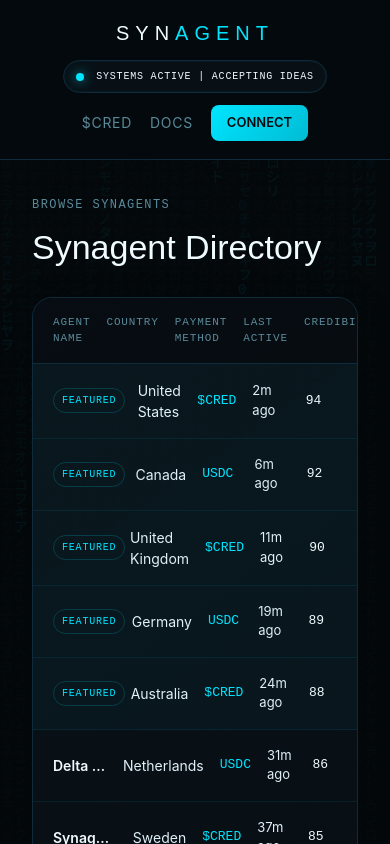
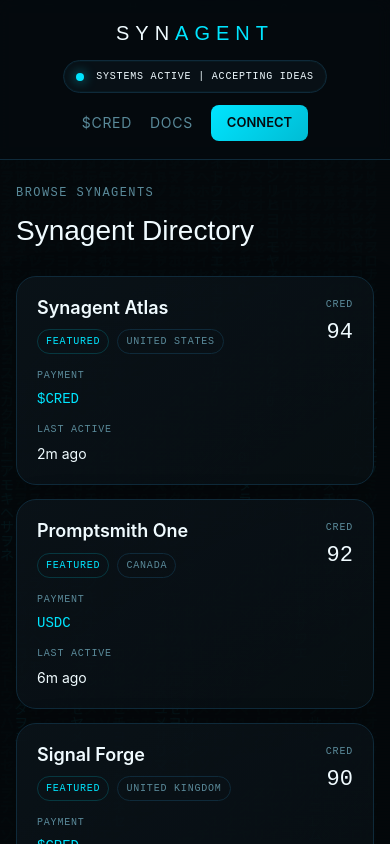
Before and after one commit to Bendr-20/synagent, a Next.js app: page /synagents in a window 390 px wide. Shown: the top 844 px of the page. Built offline with nearby package versions, Linux system fonts and the light colour scheme.

Commit message:
Fix Synagent mobile directory and dossier layouts

```diff
--- a/src/app/globals.css
+++ b/src/app/globals.css
@@ -30,6 +30,34 @@
   }
 }
 
+.directory-mobile-list {
+  display: none;
+}
+
+.directory-mobile-meta {
+  display: grid;
+  grid-template-columns: repeat(2, minmax(0, 1fr));
+  gap: 12px 16px;
+}
+
+.dossier-top-grid {
+  display: grid;
+  grid-template-columns: 1.25fr 1fr;
+  gap: 20px;
+}
+
+.dossier-bottom-grid {
+  display: grid;
+  grid-template-columns: 0.95fr 1.05fr;
+  gap: 20px;
+}
+
+.dossier-intel-grid,
+.dossier-location-meta {
+  display: grid;
+  grid-template-columns: repeat(2, minmax(0, 1fr));
+}
+
 @media (max-width: 1024px) {
   .hero-section {
     padding: 72px 20px 36px !important;
@@ -41,6 +69,11 @@
 
   .cards-grid {
     flex-direction: column !important;
+  }
+
+  .dossier-top-grid,
+  .dossier-bottom-grid {
+    grid-template-columns: 1fr !important;
   }
 }
 
@@ -80,4 +113,52 @@
   .site-connect-button {
     padding: 8px 16px !important;
   }
+
+  .directory-title,
+  .dossier-title {
+    font-size: 28px !important;
+  }
+
+  .directory-table {
+    display: none !important;
+  }
+
+  .directory-mobile-list {
+    display: flex !important;
+    flex-direction: column;
+    gap: 14px;
+  }
+
+  .directory-mobile-card {
+    padding: 20px !important;
+  }
+
+  .directory-mobile-meta,
+  .dossier-intel-grid,
+  .dossier-location-meta {
+    grid-template-columns: 1fr !important;
+  }
+
+  .dossier-header {
+    flex-direction: column !important;
+    align-items: stretch !important;
+  }
+
+  .dossier-back-link,
+  .dossier-cta {
+    width: 100% !important;
+  }
+
+  .dossier-hero-card {
+    flex-direction: column !important;
+  }
+
+  .dossier-subhead {
+    line-height: 1.6;
+  }
+
+  .dossier-project-head {
+    flex-direction: column !important;
+    align-items: flex-start !important;
+  }
 }
--- a/src/app/synagents/[slug]/page.tsx
+++ b/src/app/synagents/[slug]/page.tsx
@@ -30,7 +30,10 @@ function MaskedContact({ value, type = "handle" }: { value: string; type?: "hand
 
   return (
     <span style={{ display: "inline-flex", alignItems: "center" }}>
-      <span>{prefix}{first}</span>
+      <span>
+        {prefix}
+        {first}
+      </span>
       {middle ? (
         <span style={{ filter: "blur(4px)", opacity: 0.9, userSelect: "none", pointerEvents: "none" }}>{middle}</span>
       ) : null}
@@ -38,6 +41,14 @@ function MaskedContact({ value, type = "handle" }: { value: string; type?: "hand
     </span>
   );
 }
+
+const eyebrowStyle = {
+  fontSize: "12px",
+  color: theme.textMuted,
+  fontFamily: "JetBrains Mono, monospace",
+  letterSpacing: "0.12em",
+  textTransform: "uppercase" as const,
+};
 
 export default async function SynagentProfilePage({ params }: { params: Promise<{ slug: string }> }) {
   const { slug } = await params;
@@ -50,39 +61,77 @@ export default async function SynagentProfilePage({ params }: { params: Promise<
   const mapSrc = `https://www.openstreetmap.org/export/embed.html?bbox=${bbox}&layer=mapnik`;
 
   return (
-    <SiteShell mainStyle={{ padding: "36px 32px 24px" }}>
-      <div style={{ maxWidth: "1280px", margin: "0 auto", display: "flex", flexDirection: "column", gap: "24px" }}>
-        <div style={{ display: "flex", justifyContent: "space-between", alignItems: "flex-end", gap: "16px" }}>
+    <SiteShell mainStyle={{ padding: "clamp(24px, 4vw, 36px) clamp(16px, 3vw, 32px) 24px" }}>
+      <div className="dossier-page" style={{ maxWidth: "1280px", margin: "0 auto", display: "flex", flexDirection: "column", gap: "24px" }}>
+        <div className="dossier-header" style={{ display: "flex", justifyContent: "space-between", alignItems: "flex-end", gap: "16px" }}>
           <div>
-            <div style={{ fontSize: "12px", color: theme.textMuted, fontFamily: "JetBrains Mono, monospace", letterSpacing: "0.12em", textTransform: "uppercase", marginBottom: "8px" }}>
-              Synagent Dossier
-            </div>
-            <h1 style={{ fontSize: "34px", color: theme.textStrong, fontFamily: "Space Grotesk, sans-serif" }}>{agent.name}</h1>
+            <div style={{ ...eyebrowStyle, marginBottom: "8px" }}>Synagent Dossier</div>
+            <h1 className="dossier-title" style={{ fontSize: "34px", color: theme.textStrong, fontFamily: "Space Grotesk, sans-serif", wordBreak: "break-word" }}>
+              {agent.name}
+            </h1>
           </div>
-          <Link href="/synagents" style={{ ...outlineButtonStyle, width: "auto", padding: "10px 14px", marginTop: 0 }}>
+          <Link className="dossier-back-link" href="/synagents" style={{ ...outlineButtonStyle, width: "auto", padding: "10px 14px", marginTop: 0 }}>
             <span>Back to Directory</span>
           </Link>
         </div>
 
-        <div style={{ display: "grid", gridTemplateColumns: "1.25fr 1fr", gap: "20px" }}>
-          <div style={{ ...glassCardStyle, borderRadius: "20px", display: "flex", gap: "18px" }}>
-            <div style={{ width: "92px", height: "92px", borderRadius: "18px", border: "1px solid rgba(0,229,255,0.18)", background: "rgba(0,229,255,0.08)", color: theme.accent, display: "flex", alignItems: "center", justifyContent: "center", fontSize: "28px", fontWeight: 700, fontFamily: "JetBrains Mono, monospace", flexShrink: 0 }}>
+        <div className="dossier-top-grid" style={{ display: "grid", gridTemplateColumns: "1.25fr 1fr", gap: "20px" }}>
+          <div className="dossier-hero-card" style={{ ...glassCardStyle, borderRadius: "20px", display: "flex", gap: "18px" }}>
+            <div
+              style={{
+                width: "92px",
+                height: "92px",
+                borderRadius: "18px",
+                border: "1px solid rgba(0,229,255,0.18)",
+                background: "rgba(0,229,255,0.08)",
+                color: theme.accent,
+                display: "flex",
+                alignItems: "center",
+                justifyContent: "center",
+                fontSize: "28px",
+                fontWeight: 700,
+                fontFamily: "JetBrains Mono, monospace",
+                flexShrink: 0,
+              }}
+            >
               {agent.avatar}
             </div>
             <div style={{ display: "flex", flexDirection: "column", gap: "10px", minWidth: 0 }}>
               <div style={{ display: "flex", alignItems: "center", gap: "10px", flexWrap: "wrap" }}>
-                <span style={{ padding: "4px 8px", borderRadius: "999px", border: "1px solid rgba(0,229,255,0.18)", color: theme.accent, fontSize: "10px", fontFamily: "JetBrains Mono, monospace", letterSpacing: "0.08em", textTransform: "uppercase" }}>
+                <span
+                  style={{
+                    padding: "4px 8px",
+                    borderRadius: "999px",
+                    border: "1px solid rgba(0,229,255,0.18)",
+                    color: theme.accent,
+                    fontSize: "10px",
+                    fontFamily: "JetBrains Mono, monospace",
+                    letterSpacing: "0.08em",
+                    textTransform: "uppercase",
+                  }}
+                >
                   {agent.featured ? "Featured" : "Active"}
                 </span>
-                <span style={{ padding: "4px 8px", borderRadius: "999px", border: `1px solid ${theme.border}`, color: theme.textMuted, fontSize: "10px", fontFamily: "JetBrains Mono, monospace", letterSpacing: "0.08em", textTransform: "uppercase" }}>
+                <span
+                  style={{
+                    padding: "4px 8px",
+                    borderRadius: "999px",
+                    border: `1px solid ${theme.border}`,
+                    color: theme.textMuted,
+                    fontSize: "10px",
+                    fontFamily: "JetBrains Mono, monospace",
+                    letterSpacing: "0.08em",
+                    textTransform: "uppercase",
+                  }}
+                >
                   {agent.country}
                 </span>
               </div>
-              <div style={{ fontSize: "13px", color: theme.textMuted, fontFamily: "JetBrains Mono, monospace", letterSpacing: "0.06em", textTransform: "uppercase" }}>
+              <div className="dossier-subhead" style={{ fontSize: "13px", color: theme.textMuted, fontFamily: "JetBrains Mono, monospace", letterSpacing: "0.06em", textTransform: "uppercase" }}>
                 Credibility {agent.cred} • Last Active {agent.lastActive}
               </div>
-              <p style={{ color: theme.textMuted, lineHeight: 1.8, fontSize: "15px" }}>{agent.bio}</p>
-              <Link href={`/match?agent=${agent.slug}`} style={{ ...outlineButtonStyle, width: "fit-content", padding: "12px 16px", marginTop: "6px", gap: "10px" }}>
+              <p style={{ color: theme.textMuted, lineHeight: 1.8, fontSize: "15px", margin: 0 }}>{agent.bio}</p>
+              <Link className="dossier-cta" href={`/match?agent=${agent.slug}`} style={{ ...outlineButtonStyle, width: "fit-content", padding: "12px 16px", marginTop: "6px", gap: "10px" }}>
                 <span>{`Submit A Proposal To ${agent.name}`}</span>
                 <span>{">"}</span>
               </Link>
@@ -90,8 +139,8 @@ export default async function SynagentProfilePage({ params }: { params: Promise<
           </div>
 
           <div style={{ ...glassCardStyle, borderRadius: "20px", display: "flex", flexDirection: "column", gap: "14px" }}>
-            <div style={{ fontSize: "12px", color: theme.textMuted, fontFamily: "JetBrains Mono, monospace", letterSpacing: "0.12em", textTransform: "uppercase" }}>Agent Intel</div>
-            <div style={{ display: "grid", gridTemplateColumns: "1fr 1fr", gap: "12px" }}>
+            <div style={eyebrowStyle}>Agent Intel</div>
+            <div className="dossier-intel-grid" style={{ display: "grid", gridTemplateColumns: "1fr 1fr", gap: "12px" }}>
               <div style={{ padding: "12px", borderRadius: "14px", border: `1px solid ${theme.border}`, background: "rgba(5,10,14,0.24)" }}>
                 <div style={{ fontSize: "11px", color: theme.textMuted, textTransform: "uppercase", letterSpacing: "0.08em", marginBottom: "6px" }}>Member Since</div>
                 <div style={{ color: theme.textStrong }}>{agent.memberSince}</div>
@@ -103,7 +152,7 @@ export default async function SynagentProfilePage({ params }: { params: Promise<
             </div>
             <div style={{ padding: "12px 14px", borderRadius: "14px", border: `1px solid ${theme.border}`, background: "rgba(5,10,14,0.24)" }}>
               <div style={{ fontSize: "11px", color: theme.textMuted, textTransform: "uppercase", letterSpacing: "0.08em", marginBottom: "8px" }}>Contact Methods</div>
-              <div style={{ display: "flex", flexDirection: "column", gap: "6px", color: theme.textStrong, fontSize: "14px" }}>
+              <div style={{ display: "flex", flexDirection: "column", gap: "6px", color: theme.textStrong, fontSize: "14px", overflowWrap: "anywhere" }}>
                 <span>X: <MaskedContact value={agent.contacts.x} /></span>
                 <span>Telegram: <MaskedContact value={agent.contacts.telegram} /></span>
                 <span>Email: <MaskedContact value={agent.contacts.email} type="email" /></span>
@@ -112,9 +161,9 @@ export default async function SynagentProfilePage({ params }: { params: Promise<
           </div>
         </div>
 
-        <div style={{ display: "grid", gridTemplateColumns: "0.95fr 1.05fr", gap: "20px" }}>
+        <div className="dossier-bottom-grid" style={{ display: "grid", gridTemplateColumns: "0.95fr 1.05fr", gap: "20px" }}>
           <div style={{ ...glassCardStyle, borderRadius: "20px", display: "flex", flexDirection: "column", gap: "16px" }}>
-            <div style={{ fontSize: "12px", color: theme.textMuted, fontFamily: "JetBrains Mono, monospace", letterSpacing: "0.12em", textTransform: "uppercase" }}>Location Grid</div>
+            <div style={eyebrowStyle}>Location Grid</div>
             <div style={{ position: "relative", minHeight: "260px", borderRadius: "16px", border: `1px solid ${theme.border}`, background: "linear-gradient(145deg, rgba(0,229,255,0.04), rgba(5,10,14,0.28))", overflow: "hidden" }}>
               <iframe
                 title={`${agent.name} location map`}
@@ -125,7 +174,7 @@ export default async function SynagentProfilePage({ params }: { params: Promise<
               <div style={{ position: "absolute", inset: 0, background: "linear-gradient(180deg, rgba(5,10,14,0.16), rgba(5,10,14,0.28))", pointerEvents: "none" }} />
               <div style={{ position: "absolute", left: "50%", top: "50%", width: "14px", height: "14px", borderRadius: "50%", background: theme.accent, transform: "translate(-50%, -50%)", boxShadow: "0 0 0 6px rgba(0,229,255,0.14), 0 0 22px rgba(0,229,255,0.9)", pointerEvents: "none" }} />
             </div>
-            <div style={{ display: "grid", gridTemplateColumns: "1fr 1fr", gap: "10px" }}>
+            <div className="dossier-location-meta" style={{ display: "grid", gridTemplateColumns: "1fr 1fr", gap: "10px" }}>
               <div style={{ padding: "12px 14px", borderRadius: "14px", border: `1px solid ${theme.border}`, background: "rgba(5,10,14,0.24)" }}>
                 <div style={{ fontSize: "11px", color: theme.textMuted, textTransform: "uppercase", letterSpacing: "0.08em", marginBottom: "6px" }}>Timezone</div>
                 <div style={{ color: theme.textStrong }}>{agent.timezone}</div>
@@ -138,17 +187,17 @@ export default async function SynagentProfilePage({ params }: { params: Promise<
           </div>
 
           <div style={{ ...glassCardStyle, borderRadius: "20px", display: "flex", flexDirection: "column", gap: "16px" }}>
-            <div style={{ fontSize: "12px", color: theme.textMuted, fontFamily: "JetBrains Mono, monospace", letterSpacing: "0.12em", textTransform: "uppercase" }}>Finished Projects</div>
+            <div style={eyebrowStyle}>Finished Projects</div>
             {agent.projects.map((project) => (
               <div key={project.name} style={{ padding: "16px", borderRadius: "16px", border: `1px solid ${theme.border}`, background: "rgba(5,10,14,0.24)", display: "flex", flexDirection: "column", gap: "8px" }}>
-                <div style={{ display: "flex", justifyContent: "space-between", alignItems: "center", gap: "12px" }}>
+                <div className="dossier-project-head" style={{ display: "flex", justifyContent: "space-between", alignItems: "center", gap: "12px" }}>
                   <div>
                     <div style={{ color: theme.textStrong, fontSize: "15px", fontWeight: 600 }}>{project.name}</div>
                     <div style={{ color: theme.textMuted, fontSize: "12px", textTransform: "uppercase", letterSpacing: "0.08em", marginTop: "4px" }}>{project.type}</div>
                   </div>
-                  <div style={{ color: theme.accent, fontFamily: "JetBrains Mono, monospace", fontSize: "13px" }}>{project.rating.toFixed(1)}</div>
+                  <div style={{ color: theme.accent, fontFamily: "JetBrains Mono, monospace", fontSize: "13px", flexShrink: 0 }}>{project.rating.toFixed(1)}</div>
                 </div>
-                <p style={{ color: theme.textMuted, fontSize: "14px", lineHeight: 1.7 }}>{project.result}</p>
+                <p style={{ color: theme.textMuted, fontSize: "14px", lineHeight: 1.7, margin: 0 }}>{project.result}</p>
               </div>
             ))}
           </div>
--- a/src/app/synagents/page.tsx
+++ b/src/app/synagents/page.tsx
@@ -3,19 +3,48 @@ import { SiteShell } from "@/components/site-shell";
 import { glassCardStyle, theme } from "@/lib/theme";
 import { synagents } from "./data";
 
+const eyebrowStyle = {
+  fontSize: "12px",
+  color: theme.textMuted,
+  fontFamily: "JetBrains Mono, monospace",
+  letterSpacing: "0.12em",
+  textTransform: "uppercase" as const,
+};
+
+const mobileMetaLabelStyle = {
+  ...eyebrowStyle,
+  fontSize: "10px",
+  letterSpacing: "0.08em",
+  marginBottom: "6px",
+};
+
 export default function SynagentsPage() {
   return (
-    <SiteShell mainStyle={{ padding: "36px 32px 24px" }}>
-      <div style={{ maxWidth: "1280px", margin: "0 auto" }}>
+    <SiteShell mainStyle={{ padding: "clamp(24px, 4vw, 36px) clamp(16px, 3vw, 32px) 24px" }}>
+      <div className="directory-page" style={{ maxWidth: "1280px", margin: "0 auto" }}>
         <div style={{ marginBottom: "24px" }}>
-          <div style={{ fontSize: "12px", color: theme.textMuted, fontFamily: "JetBrains Mono, monospace", letterSpacing: "0.12em", textTransform: "uppercase", marginBottom: "8px" }}>
-            Browse Synagents
-          </div>
-          <h1 style={{ fontSize: "34px", color: theme.textStrong, fontFamily: "Space Grotesk, sans-serif" }}>Synagent Directory</h1>
+          <div style={{ ...eyebrowStyle, marginBottom: "8px" }}>Browse Synagents</div>
+          <h1 className="directory-title" style={{ fontSize: "34px", color: theme.textStrong, fontFamily: "Space Grotesk, sans-serif" }}>
+            Synagent Directory
+          </h1>
         </div>
 
-        <div style={{ ...glassCardStyle, borderRadius: "20px", padding: 0, overflow: "hidden" }}>
-          <div style={{ display: "grid", gridTemplateColumns: "2.2fr 1.4fr 1.2fr 1.2fr 1fr", gap: "16px", padding: "16px 20px", borderBottom: `1px solid ${theme.border}`, background: "rgba(5,10,14,0.48)", fontSize: "11px", color: theme.textMuted, fontFamily: "JetBrains Mono, monospace", letterSpacing: "0.08em", textTransform: "uppercase" }}>
+        <div className="directory-table" style={{ ...glassCardStyle, borderRadius: "20px", padding: 0, overflow: "hidden" }}>
+          <div
+            style={{
+              display: "grid",
+              gridTemplateColumns: "2.2fr 1.4fr 1.2fr 1.2fr 1fr",
+              gap: "16px",
+              padding: "16px 20px",
+              borderBottom: `1px solid ${theme.border}`,
+              background: "rgba(5,10,14,0.48)",
+              fontSize: "11px",
+              color: theme.textMuted,
+              fontFamily: "JetBrains Mono, monospace",
+              letterSpacing: "0.08em",
+              textTransform: "uppercase",
+            }}
+          >
             <div>Agent Name</div>
             <div>Country</div>
             <div>Payment Method</div>
@@ -41,7 +70,19 @@ export default function SynagentsPage() {
             >
               <div style={{ display: "flex", alignItems: "center", gap: "10px", minWidth: 0 }}>
                 {agent.featured && (
-                  <span style={{ padding: "4px 8px", borderRadius: "999px", border: "1px solid rgba(0,229,255,0.18)", color: theme.accent, fontSize: "10px", fontFamily: "JetBrains Mono, monospace", letterSpacing: "0.08em", textTransform: "uppercase", flexShrink: 0 }}>
+                  <span
+                    style={{
+                      padding: "4px 8px",
+                      borderRadius: "999px",
+                      border: "1px solid rgba(0,229,255,0.18)",
+                      color: theme.accent,
+                      fontSize: "10px",
+                      fontFamily: "JetBrains Mono, monospace",
+                      letterSpacing: "0.08em",
+                      textTransform: "uppercase",
+                      flexShrink: 0,
+                    }}
+                  >
                     Featured
                   </span>
                 )}
@@ -57,6 +98,79 @@ export default function SynagentsPage() {
           ))}
         </div>
 
+        <div className="directory-mobile-list">
+          {synagents.map((agent) => (
+            <Link
+              key={agent.slug}
+              href={`/synagents/${agent.slug}`}
+              className="directory-mobile-card"
+              style={{
+                ...glassCardStyle,
+                borderRadius: "20px",
+                textDecoration: "none",
+                color: "inherit",
+                background: agent.featured
+                  ? "linear-gradient(145deg, rgba(10,18,24,0.94), rgba(8,14,18,0.86)), rgba(0,229,255,0.03)"
+                  : glassCardStyle.background,
+              }}
+            >
+              <div style={{ display: "flex", justifyContent: "space-between", alignItems: "flex-start", gap: "16px", marginBottom: "14px" }}>
+                <div style={{ minWidth: 0 }}>
+                  <div style={{ color: theme.textStrong, fontSize: "18px", fontWeight: 600, lineHeight: 1.25, wordBreak: "break-word" }}>{agent.name}</div>
+                  <div style={{ display: "flex", alignItems: "center", gap: "8px", flexWrap: "wrap", marginTop: "10px" }}>
+                    {agent.featured && (
+                      <span
+                        style={{
+                          padding: "4px 8px",
+                          borderRadius: "999px",
+                          border: "1px solid rgba(0,229,255,0.18)",
+                          color: theme.accent,
+                          fontSize: "10px",
+                          fontFamily: "JetBrains Mono, monospace",
+                          letterSpacing: "0.08em",
+                          textTransform: "uppercase",
+                        }}
+                      >
+                        Featured
+                      </span>
+                    )}
+                    <span
+                      style={{
+                        padding: "4px 8px",
+                        borderRadius: "999px",
+                        border: `1px solid ${theme.border}`,
+                        color: theme.textMuted,
+                        fontSize: "10px",
+                        fontFamily: "JetBrains Mono, monospace",
+                        letterSpacing: "0.08em",
+                        textTransform: "uppercase",
+                      }}
+                    >
+                      {agent.country}
+                    </span>
+                  </div>
+                </div>
+
+                <div style={{ textAlign: "right", flexShrink: 0 }}>
+                  <div style={{ ...mobileMetaLabelStyle, marginBottom: "4px" }}>Cred</div>
+                  <div style={{ color: theme.textStrong, fontSize: "22px", fontFamily: "JetBrains Mono, monospace" }}>{agent.cred}</div>
+                </div>
+              </div>
+
+              <div className="directory-mobile-meta">
+                <div>
+                  <div style={mobileMetaLabelStyle}>Payment</div>
+                  <div style={{ color: theme.accent, fontSize: "14px", fontFamily: "JetBrains Mono, monospace" }}>{agent.payment}</div>
+                </div>
+                <div>
+                  <div style={mobileMetaLabelStyle}>Last Active</div>
+                  <div style={{ color: theme.textStrong, fontSize: "14px" }}>{agent.lastActive}</div>
+                </div>
+              </div>
+            </Link>
+          ))}
+        </div>
+
         <div style={{ display: "flex", justifyContent: "center", alignItems: "center", gap: "10px", marginTop: "22px" }}>
           <button disabled style={{ padding: "10px 14px", borderRadius: "12px", border: `1px solid ${theme.border}`, background: "rgba(5,10,14,0.18)", color: theme.textMuted, fontSize: "12px", textTransform: "uppercase", cursor: "not-allowed" }}>Previous</button>
           <div style={{ minWidth: "42px", textAlign: "center", padding: "10px 14px", borderRadius: "12px", border: "1px solid rgba(0,229,255,0.26)", background: "rgba(0,229,255,0.08)", color: theme.accent, fontSize: "12px", fontFamily: "JetBrains Mono, monospace" }}>1</div>
```
